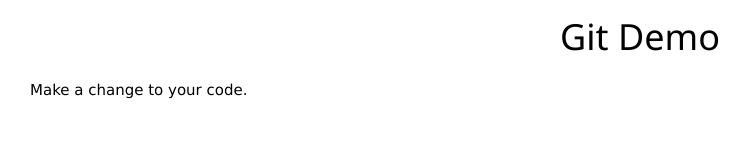
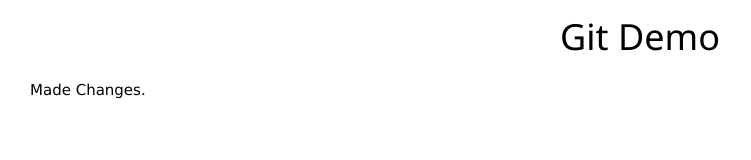
Before and after one commit to ctperry0301/git-demo, a plain HTML site: page index.html in a window 1280 px wide. Shown: the whole page, without its empty margins (0-751 px from the left). Drawn offline with nearby package versions, Linux system fonts and the light colour scheme.

Commit message:
Changed the text

```diff
--- a/index.html
+++ b/index.html
@@ -7,7 +7,7 @@
   <body>
     <div>
       <h1 class="w3-center">Git Demo</h1>
-      <p style="margin-left: 30px;"> Make a change to your code. </p>
+      <p style="margin-left: 30px;"> Made Changes. </p>
     </div>
   </body>
 </html>
```
